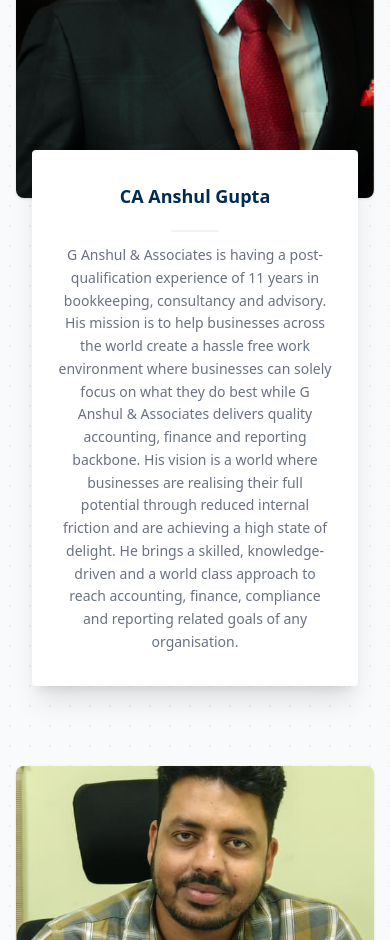
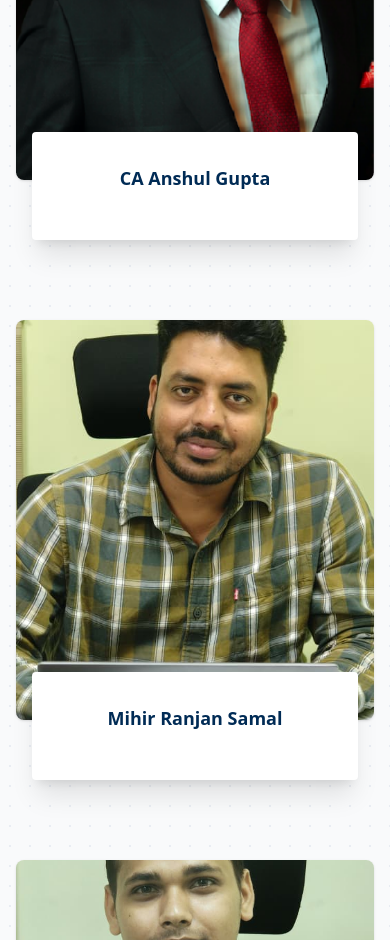
Before and after one commit to debugmode01/chartered-accountant, a React (Vite) app: page / in a window 390 px wide. Shown: the part 4400-5340 px from the top of the page. Built offline with nearby package versions, Linux system fonts and the light colour scheme.

Commit message:
user profile details page added

```diff
--- a/src/constants/navigationPath.js
+++ b/src/constants/navigationPath.js
@@ -114,6 +114,7 @@ export const navigationPaths = {
     NewsFeed: '/news',
     Testimonials: '/testimonials',
     Projects: '/projects',
+    TeamDetail: '/team/:id',
     Resources: {
         FDI_Policy: '#', // External or PDF
         TradeMarks: '#',
--- /dev/null
+++ b/src/constants/team.js
@@ -0,0 +1,44 @@
+export const team = [
+    {
+        id: 1,
+        name: "CA Sanjay Kumar Gupta",
+        role: "",
+        image: "/sanjay.jpeg",
+        bio: ""
+    },
+    {
+        id: 2,
+        name: "CA Anshul Gupta",
+        role: "",
+        image: "/anshul.png",
+        bio: `G Anshul & Associates is having a post-qualification
+              experience of 11 years in bookkeeping,
+              consultancy and advisory. His mission is to help
+              businesses across the world create a hassle free
+              work environment where businesses can solely
+              focus on what they do best while G Anshul & Associates
+              delivers quality accounting, finance and reporting
+              backbone.
+              His vision is a world where businesses are
+              realising their full potential through reduced internal
+              friction and are achieving a high state of delight. He
+              brings a skilled, knowledge-driven and a world
+              class approach to reach accounting, finance,
+              compliance and reporting related goals of any
+              organisation.`
+    },
+    {
+        id: 3,
+        name: "Mihir Ranjan Samal",
+        role: "",
+        image: "/mihir.jpeg",
+        bio: ""
+    },
+    {
+        id: 4,
+        name: "Golekha Nayak",
+        role: "",
+        image: "/happy.jpeg",
+        bio: ""
+    },
+]
--- a/src/pages/Home/index.jsx
+++ b/src/pages/Home/index.jsx
@@ -3,10 +3,10 @@ import { Link, useLocation } from 'react-router-dom';
 import { navigationPaths } from '../../constants/navigationPath';
 import { Modal } from '../../components/Modal';
 import { services } from '../../constants/services';
+import { team } from '../../constants/team';
 
 export const Home = () => {
     const [selectedFeature, setSelectedFeature] = useState(null)
-    const [selectedService, setSelectedService] = useState(null)
     const location = useLocation()
 
     useEffect(() => {
@@ -20,51 +20,6 @@ export const Home = () => {
             }
         }
     }, [location]);
-
-    const team = [
-        {
-            id: 1,
-            name: "CA Sanjay Kumar Gupta",
-            role: "",
-            image: "/sanjay.jpeg",
-            bio: ``
-        },
-        {
-            id: 2,
-            name: "CA Anshul Gupta",
-            role: "",
-            image: "/anshul.png",
-            bio: `G Anshul & Associates is having a post-qualification
-                  experience of 11 years in bookkeeping,
-                  consultancy and advisory. His mission is to help
-                  businesses across the world create a hassle free
-                  work environment where businesses can solely
-                  focus on what they do best while G Anshul & Associates
-                  delivers quality accounting, finance and reporting
-                  backbone.
-                  His vision is a world where businesses are
-                  realising their full potential through reduced internal
-                  friction and are achieving a high state of delight. He
-                  brings a skilled, knowledge-driven and a world
-                  class approach to reach accounting, finance,
-                  compliance and reporting related goals of any
-                  organisation.`
-        },
-        {
-            id: 2,
-            name: "Mihir Ranjan Samal",
-            role: "",
-            image: "/mihir.jpeg",
-            bio: ""
-        },
-        {
-            id: 3,
-            name: "Golekha Nayak",
-            role: "",
-            image: "/happy.jpeg",
-            bio: ""
-        },
-    ]
 
     return (
         <div>
@@ -98,7 +53,6 @@ export const Home = () => {
             </div>
 
             {/* What We Serve Section */}
-            {/* What We Serve Section */}
             <div id="services-section" className="py-24 relative bg-gray-50 overflow-hidden scroll-mt-28">
                 {/* Dotted Background Pattern */}
                 <div className="absolute inset-0 bg-[radial-gradient(#e2e8f0_1px,transparent_1px)] [background-size:20px_20px] opacity-70"></div>
@@ -114,7 +68,7 @@ export const Home = () => {
                         {services.map((item) => (
                             <div
                                 key={item.id}
-                                id={`service-${item.id}`} // Added ID for scroll targeting
+                                id={`service-${item.id}`}
                                 onClick={() => setSelectedFeature(item)}
                                 className="animated-border-container group cursor-pointer scroll-mt-28"
                             >
@@ -132,7 +86,6 @@ export const Home = () => {
 
                                     <div className="flex items-center mt-auto">
                                         <div
-                                            onClick={() => setSelectedFeature(item)}
                                             className="flex items-center text-[#2b7fff] font-bold uppercase text-sm tracking-wider opacity-100 translate-y-0 lg:opacity-0 lg:translate-y-4 lg:group-hover:opacity-100 lg:group-hover:translate-y-0 transition-all duration-300"
                                         >
                                             <span>Read More</span>
@@ -148,8 +101,8 @@ export const Home = () => {
 
             {/* Our Team Section */}
             <div id="team-section" className="py-24 bg-gray-50 relative scroll-mt-28">
-                {/* Dotted Background Pattern - Reuse for consistency */}
-                < div className="absolute inset-0 bg-[radial-gradient(#e2e8f0_1px,transparent_1px)] [background-size:20px_20px] opacity-70 pointer-events-none" ></div >
+                {/* Dotted Background Pattern */}
+                <div className="absolute inset-0 bg-[radial-gradient(#e2e8f0_1px,transparent_1px)] [background-size:20px_20px] opacity-70 pointer-events-none"></div>
 
                 <div className="container mx-auto px-4 md:px-6 lg:px-8 xl:px-12 2xl:px-24 relative z-10">
                     <div className="text-center mb-16">
@@ -158,7 +111,11 @@ export const Home = () => {
                     </div>
                     <div className="grid grid-cols-1 md:grid-cols-2 lg:grid-cols-4 gap-8 lg:gap-10">
                         {team.map((member) => (
-                            <div key={member.id} className="group relative mb-12 lg:mb-0">
+                            <Link
+                                to={navigationPaths.TeamDetail.replace(':id', member.id)}
+                                key={member.id}
+                                className="group relative mb-12 lg:mb-0 block"
+                            >
                                 {/* Image Container */}
                                 <div className="h-[400px] lg:h-[480px] w-full overflow-hidden rounded-lg shadow-sm">
                                     <img
@@ -169,28 +126,21 @@ export const Home = () => {
                                 </div>
 
                                 {/* Content Box */}
-                                <div className="relative mx-4 -mt-12 bg-white p-6 shadow-xl rounded-sm text-center z-10 lg:absolute lg:mx-0 lg:mt-0 lg:bottom-6 lg:left-6 lg:right-6 transition-all duration-300">
-                                    <h4 className="text-[#f0b100] font-bold uppercase text-sm tracking-wider mb-2">{member.role}</h4>
-                                    <h3 className="text-lg font-bold text-[#002b55] mb-2">{member.name}</h3>
-
-                                    {/* Bio - Hidden on Desktop default, Visible on Hover. Visible on Mobile. */}
-                                    <div className="lg:grid lg:grid-rows-[0fr] lg:group-hover:grid-rows-[1fr] transition-[grid-template-rows] duration-500 ease-in-out">
-                                        <div className="overflow-hidden">
-                                            <div className="w-12 h-[2px] bg-gray-200 mx-auto my-3 opacity-50"></div>
-                                            <p className="text-gray-500 text-sm leading-relaxed pb-2">
-                                                {member.bio}
-                                            </p>
-                                        </div>
+                                <div className="relative mx-4 -mt-12 bg-white p-6 shadow-xl rounded-sm text-center z-10 lg:absolute lg:mx-0 lg:mt-0 lg:bottom-6 lg:left-6 lg:right-6 transition-all duration-300 group-hover:bg-[#2b7fff]">
+                                    <h4 className="text-[#f0b100] font-bold uppercase text-sm tracking-wider mb-2 group-hover:text-white/80">{member.role}</h4>
+                                    <h3 className="text-lg font-bold text-[#002b55] mb-2 group-hover:text-white">{member.name}</h3>
+                                    <div className="text-[#2b7fff] font-bold text-xs uppercase tracking-widest mt-2 opacity-0 group-hover:opacity-100 transition-opacity group-hover:text-white">
+                                        View Profile
                                     </div>
                                 </div>
-                            </div>
+                            </Link>
                         ))}
                     </div>
                 </div>
-            </div >
+            </div>
 
             {/* Feature Modal */}
-            < Modal
+            <Modal
                 isOpen={!!selectedFeature}
                 onClose={() => setSelectedFeature(null)}
                 title={selectedFeature?.title}
@@ -207,28 +157,7 @@ export const Home = () => {
                         ))}
                     </ul>
                 </div>
-            </Modal >
-
-            {/* Service Modal */}
-            < Modal
-                isOpen={!!selectedService}
-                onClose={() => setSelectedService(null)}
-                title={selectedService?.title}
-            >
-                <div className="space-y-4">
-                    <img
-                        src={selectedService?.image}
-                        alt={selectedService?.title}
-                        className="w-full h-48 object-cover rounded-md mb-4"
-                    />
-                    <div className="flex items-center gap-2 mb-2">
-                        <span className="text-[#2b7fff] font-bold uppercase text-sm tracking-wider">{selectedService?.category}</span>
-                    </div>
-                    <p className="text-gray-600 leading-relaxed">
-                        {selectedService?.details}
-                    </p>
-                </div>
-            </Modal >
-        </div >
+            </Modal>
+        </div>
     )
 }
--- /dev/null
+++ b/src/pages/TeamDetail/index.jsx
@@ -0,0 +1,70 @@
+import { useParams, Link } from 'react-router-dom';
+import { team } from '../../constants/team';
+import { ArrowLeft } from 'lucide-react';
+import { useEffect } from 'react';
+
+export const TeamDetail = () => {
+    const { id } = useParams();
+    const member = team.find(m => m.id === parseInt(id));
+
+    useEffect(() => {
+        window.scrollTo(0, 0);
+    }, []);
+
+    if (!member) {
+        return (
+            <div className="min-h-screen flex items-center justify-center bg-gray-50">
+                <div className="text-center">
+                    <h2 className="text-2xl font-bold text-[#002b55] mb-4">Member Not Found</h2>
+                    <Link to="/" className="text-[#2b7fff] font-bold hover:underline flex items-center justify-center gap-2">
+                        <ArrowLeft size={20} /> Back to Home
+                    </Link>
+                </div>
+            </div>
+        );
+    }
+
+    return (
+        <div className="min-h-screen bg-gray-50 py-24">
+            <div className="container mx-auto px-6 md:px-16 lg:px-24">
+                <Link to="/" className="inline-flex items-center text-[#2b7fff] font-bold mb-12 hover:gap-3 transition-all">
+                    <ArrowLeft size={20} className="mr-2" /> Back to Home
+                </Link>
+
+                <div className="bg-white rounded-2xl shadow-xl overflow-hidden">
+                    <div className="flex flex-col lg:flex-row">
+                        {/* Image Section */}
+                        <div className="lg:w-1/3 h-[400px] lg:h-auto relative overflow-hidden">
+                            <img
+                                src={member.image}
+                                alt={member.name}
+                                className="w-full h-full object-cover"
+                            />
+                            <div className="absolute inset-0 bg-gradient-to-t from-[#002b55]/40 to-transparent"></div>
+                        </div>
+
+                        {/* Content Section */}
+                        <div className="lg:w-2/3 p-8 lg:p-16 flex flex-col justify-center">
+                            <div className="mb-8">
+                                <h1 className="text-3xl md:text-5xl font-bold text-[#002b55] mt-2 leading-tight">
+                                    {member.name}
+                                </h1>
+                                <div className="w-20 h-1 bg-[#f0b100] mt-6"></div>
+                            </div>
+
+                            <div className="prose prose-lg max-w-none">
+                                {member.bio ? (
+                                    <p className="text-gray-600 leading-relaxed text-lg whitespace-pre-line">
+                                        {member.bio}
+                                    </p>
+                                ) : (
+                                    <p className="text-gray-400 italic">No biography available for this member.</p>
+                                )}
+                            </div>
+                        </div>
+                    </div>
+                </div>
+            </div>
+        </div>
+    );
+};
--- a/src/routes/index.jsx
+++ b/src/routes/index.jsx
@@ -5,6 +5,7 @@ import { About } from '../pages/About';
 import { Services } from '../pages/Services';
 import { AppLayouts } from './AppLayouts';
 import { Contact } from '../pages/Contact';
+import { TeamDetail } from '../pages/TeamDetail';
 
 
 const AppRoutes = () => {
@@ -15,6 +16,7 @@ const AppRoutes = () => {
         { path: navigationPaths.Home, element: <Home /> },
         { path: navigationPaths.About, element: <About /> },
         { path: navigationPaths.ContactUs, element: <Contact /> },
+        { path: navigationPaths.TeamDetail, element: <TeamDetail /> },
     ]
 
 
```
